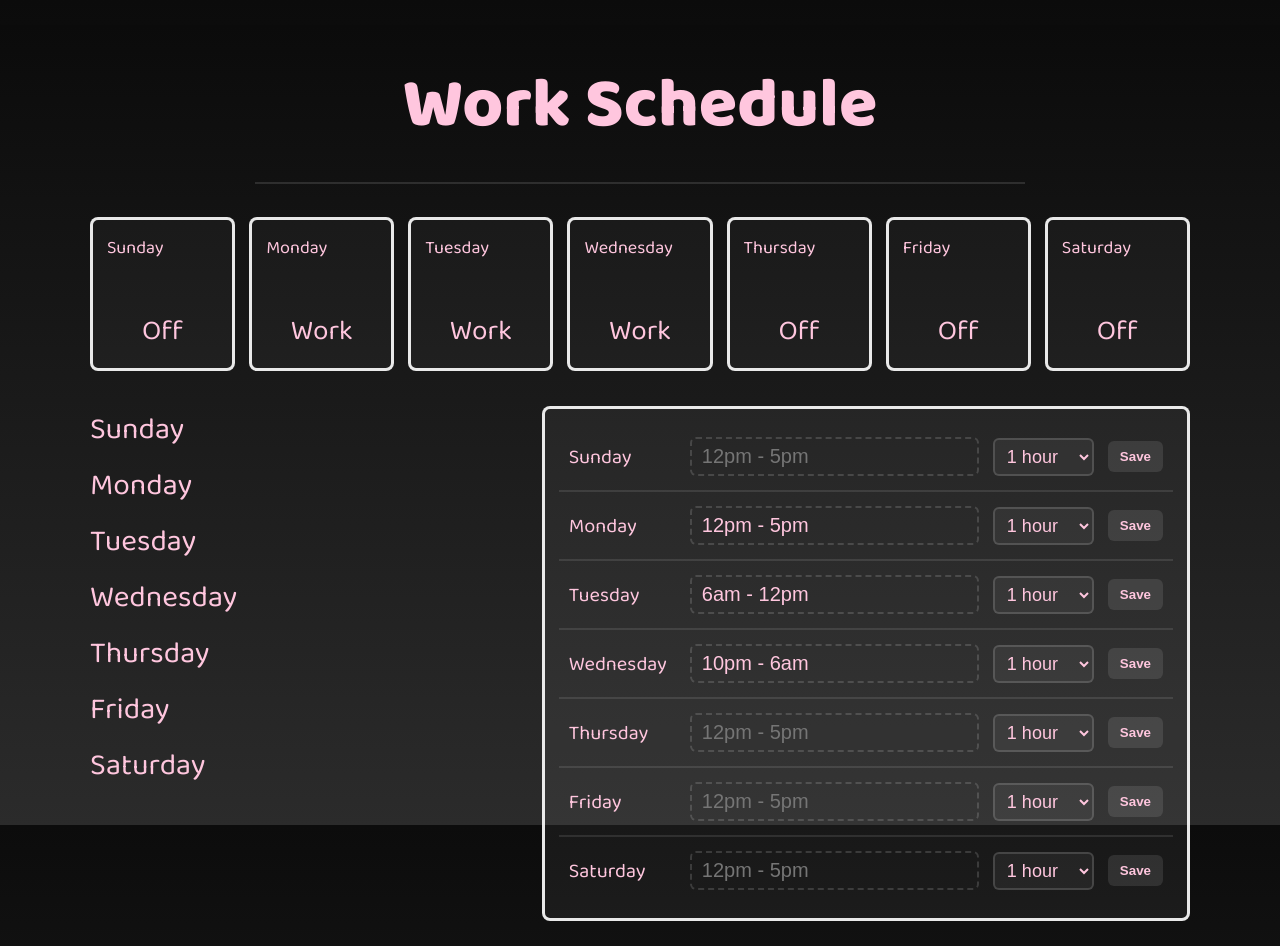
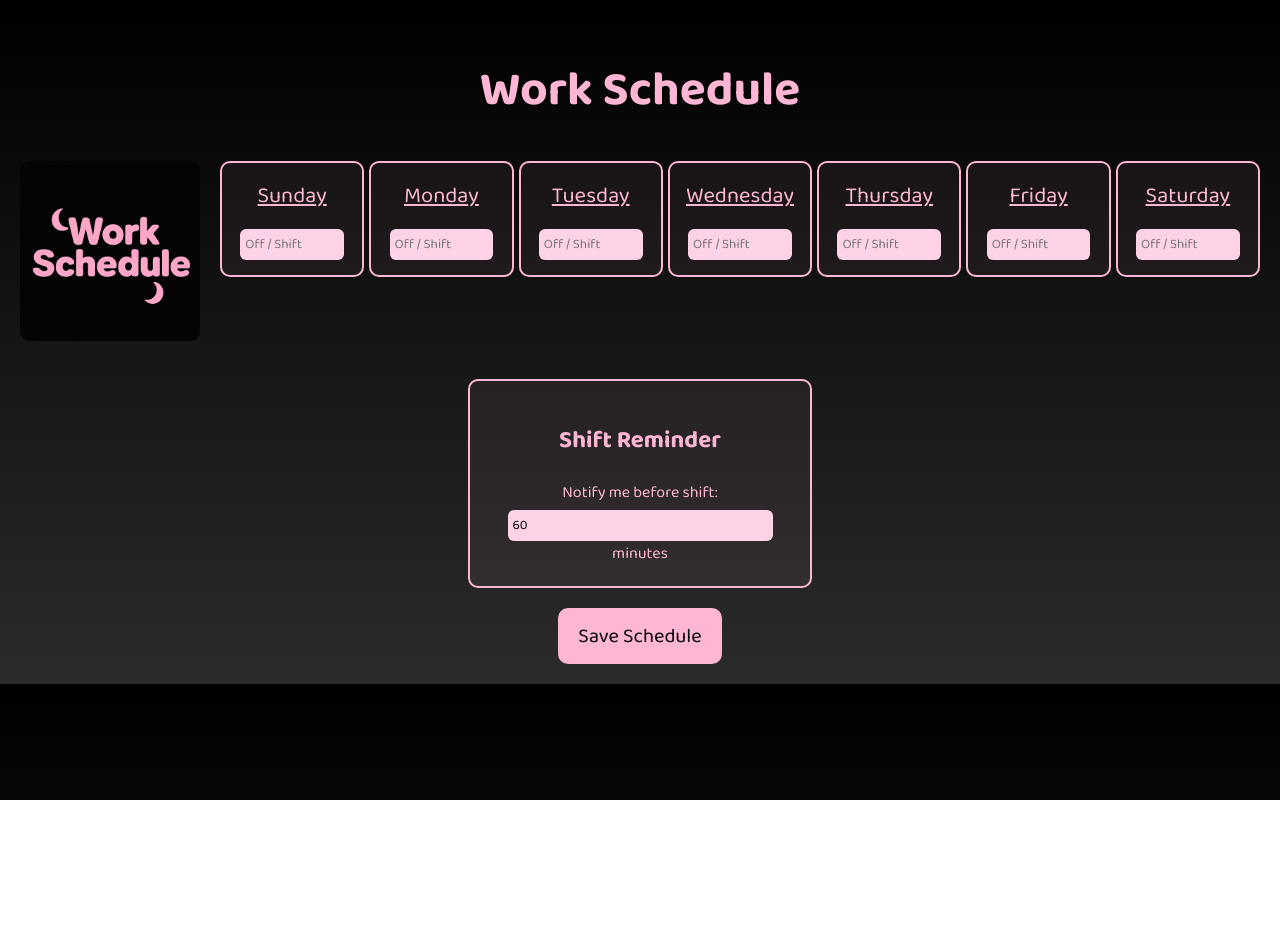
Before and after one commit to ashnkay/Workschedule, a plain HTML site: page index.html in a window 1280 px wide. After the commit the page ends 800 px from the top, so only its background shows below. Drawn offline with Linux system fonts and the light colour scheme.

Commit message:
Update index.html

```diff
--- a/index.html
+++ b/index.html
@@ -1,160 +1,128 @@
-<!doctype html>
+<!DOCTYPE html>
 <html lang="en">
 <head>
-<meta charset="utf-8" />
-<meta name="viewport" content="width=device-width,initial-scale=1"/>
-<title>Kayla's Work Schedule</title>
+  <meta charset="UTF-8">
+  <meta name="viewport" content="width=device-width, initial-scale=1.0">
+  <title>Work Schedule</title>
 
+  <link href="https://fonts.googleapis.com/css2?family=Baloo+2:wght@400;700&display=swap" rel="stylesheet">
   <link rel="manifest" href="manifest.json">
-
-<!-- Baloo 2 -->
-<link href="https://fonts.googleapis.com/css2?family=Baloo+2:wght@400;700;800&display=swap" rel="stylesheet">
+  <link rel="icon" href="logo.png">
 
   <style>
-  :root {
-    --bg-top:#0b0b0b;
-    --bg-bottom:#2b2b2b;
-    --accent:#ffc6de;
+    body {
+      margin: 0;
+      font-family: "Baloo 2", cursive;
+      background: linear-gradient(180deg, #000, #2b2b2b);
+      color: #ffb6d5;
+      text-align: center;
+      padding: 20px;
     }
 
-  html, body {
-    margin:0;
-    height:100%;
-    background:linear-gradient(180deg,var(--bg-top),var(--bg-bottom));
-    font-family:"Baloo 2", system-ui;
-    color:var(--accent);
+    h1 {
+      font-size: 48px;
+      font-weight: 700;
     }
 
-  .wrap{max-width:1100px;margin:25px auto;padding:25px;}
-
-  h1 {
-    text-align:center;
-    font-size:70px;
-    margin:0;
-    font-weight:800;
+    .layout {
+      display: flex;
+      gap: 20px;
+      justify-content: center;
+      align-items: flex-start;
+      margin-top: 20px;
     }
 
-  .subline {
-    height:3px;
-    width:70%;
-    margin:20px auto 30px;
-    border-top:2px solid rgba(255,255,255,0.12);
+    .side-logo img {
+      width: 180px;
+      border-radius: 10px;
     }
 
-  .week {
-    display:grid;
-    grid-template-columns:repeat(7,1fr);
-    gap:14px;
+    .week-grid {
+      display: grid;
+      grid-template-columns: repeat(7, 1fr);
+      gap: 5px;
     }
 
-  .day-card {
-    border:3px solid rgba(255,255,255,0.9);
-    padding:14px;
-    background:rgba(255,255,255,0.03);
-    border-radius:8px;
-    min-height:120px;
-    display:flex;
-    flex-direction:column;
-    justify-content:space-between;
-    cursor:pointer;
-    transition:0.15s;
-  }
-  .day-card:hover { transform:translateY(-4px); }
-
-  .day-name { font-size:18px; }
-  .day-status { font-size:28px;text-align:center;margin-top:auto; }
-
-  .details {
-    margin-top:35px;
-    display:grid;
-    grid-template-columns:1fr 1fr;
-    gap:25px;
+    .day-box {
+      border: 2px solid #ffb6d5;
+      padding: 15px;
+      min-height: 80px;
+      border-radius: 10px;
+      background: rgba(255, 182, 213, 0.06);
     }
 
-  .left-rail {
-    display:flex;
-    flex-direction:column;
-    gap:8px;
+    .label {
+      font-size: 22px;
+      margin-bottom: 10px;
+      text-decoration: underline;
     }
 
-  .list-day { font-size:30px; }
-
-  .schedule-box {
-    border:3px solid rgba(255,255,255,0.9);
-    padding:14px;
-    border-radius:8px;
-    background:rgba(255,255,255,0.05);
+    input[type="text"], input[type="number"] {
+      width: 85%;
+      padding: 5px;
+      border-radius: 6px;
+      border: none;
+      margin-top: 5px;
+      font-family: "Baloo 2";
+      background: #ffd3e7;
+      color: #000;
     }
 
-  .slot-row {
-    display:flex;
-    align-items:center;
-    gap:14px;
-    border-top:2px solid rgba(255,255,255,0.1);
-    padding:14px 10px;
-  }
-  .slot-row:first-of-type { border-top:0; }
-
-  .slot-name { width:35%;font-size:20px; }
-  .slot-time {
-    flex:1;
-    font-size:20px;
-    padding:6px 10px;
-    border:2px dashed rgba(255,255,255,0.15);
-    border-radius:6px;
-    background:transparent;
-    color:var(--accent);
+    .settings {
+      margin-top: 30px;
+      border: 2px solid #ffb6d5;
+      padding: 20px;
+      border-radius: 10px;
+      background: rgba(255, 182, 213, 0.06);
+      max-width: 300px;
+      margin-left: auto;
+      margin-right: auto;
     }
 
-  .notify-control {
-    width:110px;
-    font-size:18px;
-    padding:6px 8px;
-    border-radius:6px;
-    border:2px solid rgba(255,255,255,0.15);
-    background:rgba(255,255,255,0.05);
-    color:var(--accent);
-  }
-
-  .tiny-btn {
-    padding:8px 12px;
-    background:rgba(255,255,255,0.1);
-    border:0;
-    border-radius:6px;
-    color:var(--accent);
-    cursor:pointer;
-    font-weight:700;
-  }
-
-  @media(max-width:800px){
-    .details { grid-template-columns:1fr; }
-    h1 { font-size:48px; }
+    button {
+      margin-top: 20px;
+      padding: 12px 20px;
+      font-size: 20px;
+      border-radius: 10px;
+      border: none;
+      background: #ffb6d5;
+      color: #000;
+      font-family: "Baloo 2";
     }
   </style>
 </head>
 
 <body>
-<div class="wrap">
 
   <h1>Work Schedule</h1>
-<div class="subline"></div>
 
-<div class="week" id="weekGrid"></div>
+  <div class="layout">
 
-<div class="details">
-  <div class="left-rail" id="dayList"></div>
-  <div class="schedule-box" id="scheduleBox"></div>
+    <div class="side-logo">
+      <img src="logo.png" alt="Work Schedule Logo">
+    </div>
+
+    <div class="week-grid">
+      <div class="day-box"><div class="label">Sunday</div><input type="text" id="sun" placeholder="Off / Shift"></div>
+      <div class="day-box"><div class="label">Monday</div><input type="text" id="mon" placeholder="Off / Shift"></div>
+      <div class="day-box"><div class="label">Tuesday</div><input type="text" id="tue" placeholder="Off / Shift"></div>
+      <div class="day-box"><div class="label">Wednesday</div><input type="text" id="wed" placeholder="Off / Shift"></div>
+      <div class="day-box"><div class="label">Thursday</div><input type="text" id="thu" placeholder="Off / Shift"></div>
+      <div class="day-box"><div class="label">Friday</div><input type="text" id="fri" placeholder="Off / Shift"></div>
+      <div class="day-box"><div class="label">Saturday</div><input type="text" id="sat" placeholder="Off / Shift"></div>
     </div>
 
   </div>
 
+  <div class="settings">
+    <h2>Shift Reminder</h2>
+    <label>Notify me before shift:</label>
+    <input type="number" id="notifyTime" min="5" value="60"> minutes
+  </div>
+
+  <button onclick="saveSchedule()">Save Schedule</button>
+
   <script src="app.js"></script>
-
-<script>
-  if ("serviceWorker" in navigator) {
-    navigator.serviceWorker.register("service-worker.js");
-  }
-</script>
 
 </body>
 </html>
```
Lines whose indentation alone changed are shown as unchanged.
